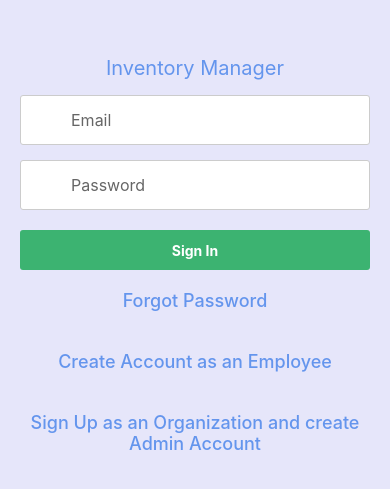
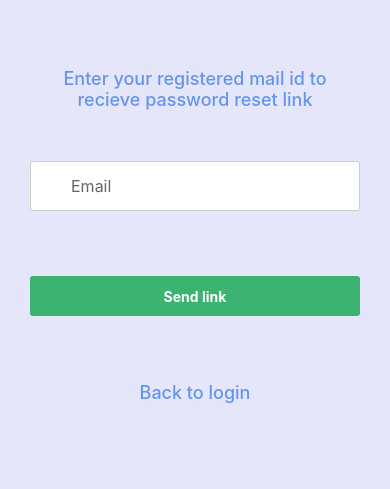
Before and after one commit to ShresthBhimrajka/Inventory-Manager, a React Native app: screen /ForgotPassword in a window 390 px wide. Shown: the part 157-646 px from the top of the page. Built offline with nearby package versions, Linux system fonts and the light colour scheme.

Commit message:
forgot password added

```diff
--- a/App.js
+++ b/App.js
@@ -18,6 +18,7 @@ import AuthLoadingScreen from './screens/AuthLoadingScreen';
 import SignupOrgScreen from './screens/SignupOrgScreen';
 import { Colors } from './assets/Colors';
 import SignUpEmployee from './screens/SignupEmployeeScreen';
+import ResetPasswordScreen from './screens/ResetPasswordScreen';
 
 const Stack = createNativeStackNavigator();
 const Tabs = createBottomTabNavigator();
@@ -45,7 +46,7 @@ const scanTouchable = ({children, onPress}) => {
 function navBar() {
   return (
     <Tabs.Navigator screenOtions={{tabBarStyle: {backgroundColor: 'black'}}}>
-      <Tabs.Screen name='HomeScreen' component={Home} options={{headerShown: false, tabBarIcon: ({focused}) => (<View><Image source={require('./assets/homeIcon.png')}/></View>)}}/>
+      <Tabs.Screen name='HomeScreen' component={Home} options={{headerShown: false,tabBarIcon: ({focused}) => (<View><Image source={require('./assets/homeIcon.png')}/></View>)}}/>
       <Tabs.Screen name='Scan' component={Scan} options={{headerTitleAlign: 'center', tabBarIcon: ({focused}) => (<Image source={require('./assets/scanQR.png')} resizeMode='contain' style={styles.navButton}/>), scanTouchable}}/>
       <Tabs.Screen name='Profile' component={Profile} options={{headerTitleAlign: 'center', tabBarIcon: ({focused}) => (<View><Image source={require('./assets/profileIcon.png')}/></View>)}}/>
     </Tabs.Navigator>
@@ -65,6 +66,7 @@ export default function App() {
         <Stack.Screen name='Loading' component={AuthLoadingScreen} options={{headerShown: false}}/>
         <Stack.Screen name='SignupEmployee' component={SignUpEmployee} options={{headerShown: false}}/>
         <Stack.Screen name='SignupAdmin' component={SignUp} options={{headerShown: false}}/>
+        <Stack.Screen name='ForgotPassword' component={ResetPasswordScreen} options={{headerShown: false}}/>
       </Stack.Navigator>
     </NavigationContainer>
   );
--- a/Autherntication.js
+++ b/Autherntication.js
@@ -88,3 +88,12 @@ export async function loggingOut() {
     Alert.alert('There is something wrong!', err.message);
   }
 }
+
+export async function resetPassword(email) {
+  try {
+    await firebase.auth().sendPasswordResetEmail(email);
+    Alert.alert('Password rest link sent to your registered email address');
+  } catch (err) {
+    Alert.alert('There is something wrong!', err.message);
+  }
+}
--- a/screens/HomeScreen.js
+++ b/screens/HomeScreen.js
@@ -34,19 +34,19 @@ const HomeScreen = ({navigation}) => {
 
             <Text style={styles.hello} adjustsFontSizeToFit numberOfLines={1}>Welcome {name} of Organization {org}</Text>
 
-            <TouchableOpacity activeOpacity={0.6} onPress={() => navigation.push('Inventory')}>
+            <TouchableOpacity activeOpacity={0.9} onPress={() => navigation.push('Inventory')}>
               <Card style={styles.buttonContainer}>
                 <Text style={styles.buttonText}>Inventory</Text>
               </Card>
             </TouchableOpacity>
 
-            <TouchableOpacity activeOpacity={0.6} onPress={() => navigation.push('Records')}>
+            <TouchableOpacity activeOpacity={0.9} onPress={() => navigation.push('Records')}>
               <Card style={styles.buttonContainer}>
                 <Text style={styles.buttonText}>Records</Text>
               </Card>
             </TouchableOpacity>
 
-            <TouchableOpacity activeOpacity={0.6} onPress={() => navigation.push('Status')}>
+            <TouchableOpacity activeOpacity={0.9} onPress={() => navigation.push('Status')}>
               <Card style={styles.buttonContainer}>
                 <Text style={styles.buttonText}>Status</Text>
               </Card>
@@ -112,7 +112,8 @@ const styles = StyleSheet.create({
       textAlign: 'center',
       textShadowColor: 'black',
       textShadowOffset: {width: 0, height: 5},
-      fontSize: 20
+      fontSize: 20,
+      color: Colors.primaryText
     }
 });
 
--- a/screens/LoginScreen.js
+++ b/screens/LoginScreen.js
@@ -37,7 +37,7 @@ const LoginScreen = ({navigation}) => {
 
                     <FormButton buttonTitle='Sign In' onPress={loginHandler}/>
 
-                    <TouchableOpacity style={styles.forgotButton} onPress={() => {}}>
+                    <TouchableOpacity style={styles.forgotButton} onPress={() => navigation.push('ForgotPassword')}>
                         <Text style={styles.navButtonText}>Forgot Password</Text>
                     </TouchableOpacity>
 
--- a/screens/Profile.js
+++ b/screens/Profile.js
@@ -17,7 +17,9 @@ const Profile = ({navigation}) => {
             <Card style={styles.card}>
                 <Text>Profile</Text>
             </Card>
-            <Button title='Sign Out' onPress={signoutHandler} color='red'/>
+            <View style={{marginBottom: 20}}>
+                <Button title='Sign Out' onPress={signoutHandler} color='red'/>
+            </View>
         </View>
     );
 };
--- /dev/null
+++ b/screens/ResetPasswordScreen.js
@@ -0,0 +1,72 @@
+import React, {useState} from "react";
+import { StyleSheet, View, Text, TouchableWithoutFeedback, Keyboard, TouchableOpacity, Alert} from "react-native";
+
+import FormInput from '../components/FormInput';
+import FormButton from '../components/FormButton';
+import { resetPassword } from "../Autherntication";
+import { Colors } from "../assets/Colors";
+
+const ResetPasswordScreen = ({navigation}) => {
+    const [email, setEmail] = useState('');
+
+    const mailHandler = () => {
+        if(!email){
+            Alert.alert('Enter a valid email');
+        }
+        else{
+            resetPassword(email);
+            setEmail('');
+            navigation.push('Login');
+        }
+    };
+
+    return (
+        <View style={styles.screen}>
+            <TouchableWithoutFeedback onPress={Keyboard.dismiss}>
+                <View style={styles.container}>
+                    <Text style={styles.navButtonText} adjustsFontSizeToFit numberOfLines={2} >Enter your registered mail id to recieve password reset link</Text>
+                    <FormInput labelValue={email} onChangeText={(userEmail) => {setEmail(userEmail)}} placeholder='Email' keyboardType='email-address' autoCapitalize='none' autoCorrect={false}/>
+                    <FormButton buttonTitle='Send link' onPress={mailHandler}/>
+                    <TouchableOpacity style={styles.backButton} onPress={() => navigation.push('Login')}>
+                        <Text style={styles.navButtonText}>Back to login</Text>
+                    </TouchableOpacity>
+                </View>
+            </TouchableWithoutFeedback>
+        </View>
+    );
+};
+
+const styles = StyleSheet.create({
+    screen: {
+        flex: 1,
+        backgroundColor: Colors.primaryBackgroud
+    },
+
+    container: {
+        flex: 1,
+        alignContent: 'center',
+        justifyContent: 'space-between',
+        backgroundColor: Colors.primaryBackgroud,
+        padding: 30,
+        marginTop: '50%',
+        marginBottom: '60%'
+    },
+
+    text: {
+        color: Colors.primaryText,
+        textAlign: 'center'
+    },
+
+    backButton: {
+        marginVertical: 20
+    },
+
+    navButtonText: {
+        fontSize: 18,
+        fontWeight: '500',
+        textAlign: 'center',
+        color: Colors.primaryText
+    }
+});
+
+export default ResetPasswordScreen;
```
